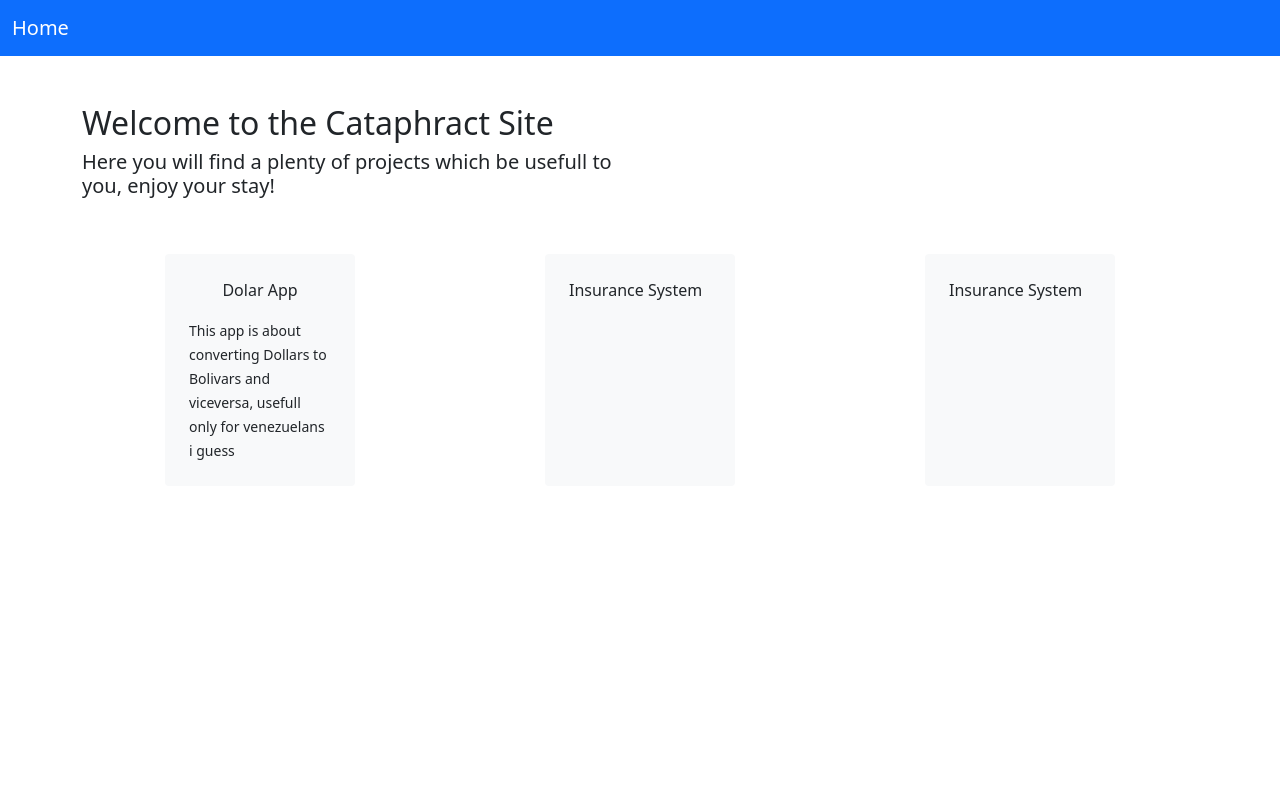
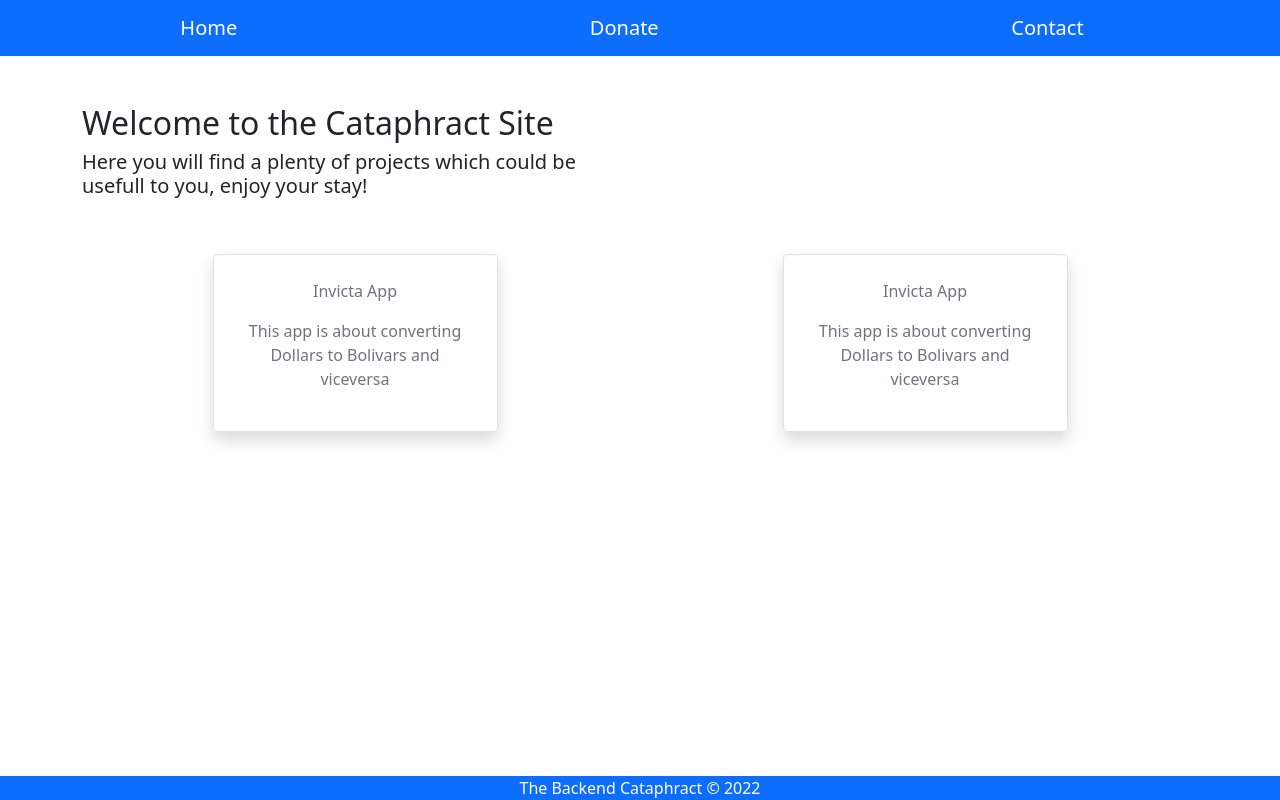
Before and after one commit to Joystickero17/cataphract_site, a plain HTML site: page index.html in a window 1280 px wide. Drawn offline with nearby package versions, Linux system fonts and the light colour scheme.

Commit message:
adding styles to index and some fixes
- added listblock class to css, to add animation in hover to each block
  of the index list
- fixed the sticky footer with new text and text color

```diff
--- a/index.html
+++ b/index.html
@@ -1,43 +1,71 @@
 <!DOCTYPE html>
 <html lang="en">
+
 <head>
     <meta charset="UTF-8">
     <meta http-equiv="X-UA-Compatible" content="IE=edge">
     <meta name="viewport" content="width=device-width, initial-scale=1.0">
-    <link href="https://cdn.jsdelivr.net/npm/bootstrap@5.1.3/dist/css/bootstrap.min.css" rel="stylesheet" integrity="sha384-1BmE4kWBq78iYhFldvKuhfTAU6auU8tT94WrHftjDbrCEXSU1oBoqyl2QvZ6jIW3" crossorigin="anonymous">
+    <link href="https://cdn.jsdelivr.net/npm/bootstrap@5.1.3/dist/css/bootstrap.min.css" rel="stylesheet"
+        integrity="sha384-1BmE4kWBq78iYhFldvKuhfTAU6auU8tT94WrHftjDbrCEXSU1oBoqyl2QvZ6jIW3" crossorigin="anonymous">
     <link rel="stylesheet" href="styles.css">
     <title>The backend cataphract site</title>
+    <style>
+        .footer {
+            position: fixed;
+            bottom: 0;
+
+
+
+        }
+    </style>
 </head>
+
 <body>
+
     <head>
         <nav class="navbar navbar-light bg-primary">
-            <div class="container-fluid">
-                <a href="#" class="navbar-brand text-white">Home</a>
+            <div class="container-fluid justify-content-around">
+                <a href="index.html" class="navbar-brand text-white">Home</a>
+                <a href="index.html" class="navbar-brand text-white">Donate</a>
+                <a href="index.html" class="navbar-brand text-white">Contact</a>
             </div>
         </nav>
     </head>
-    <div class="container">
+
+    <!-- Footer Sticky -->
+    <div class="container-fluid bg-primary footer">
+        <div class="row">
+            <div class="col-12 d-flex justify-content-center">
+                <span class="text-white">The Backend Cataphract &copy 2022</span>
+            </div>
+        </div>
+    </div>
+    <!-- End Footer Sticky -->
+
+    <div class="container mb-5">
         <div class="row mt-5">
             <div class="col-6">
                 <h2>Welcome to the Cataphract Site</h2>
-                <h5>Here you will find a plenty of projects which be usefull to you, enjoy your stay!</h5>
+                <h5>Here you will find a plenty of projects which could be usefull to you, enjoy your stay!</h5>
             </div>
         </div>
         <!-- content -->
         <div class="row justify-content-around mt-5">
-            <div class="col-2 bg-light rounded p-4">
-                <p class="text-bold text-center">Dolar App</p>
-                <small class="">This app is about converting Dollars to Bolivars and viceversa, usefull only for venezuelans i guess</small>
-            </div>
-            <div class="col-2 bg-light rounded p-4">
-                <p>Insurance System</p>
-            </div>
-            <div class="col-2 bg-light rounded p-4">
-                <p>Insurance System</p>
-            </div>
+            <a href="dolar_app.html" class="col-md-3 list-block mx-2 mx-md-0 shadow rounded border p-4 text-decoration-none text-secondary">
+                <p class="text-bold text-center">Invicta App</p>
+                <p class="fw-light text-center">This app is about converting Dollars to Bolivars and viceversa</p>
+            </a>
+            <a href="dolar_app.html" class="col-md-3 list-block mx-2 mx-md-0 shadow rounded border p-4 text-decoration-none text-secondary">
+                <p class="text-center">Invicta App</p>
+                <p class="fw-light text-center">This app is about converting Dollars to Bolivars and viceversa</p>
+            </a>
 
         </div>
     </div>
-    <script src="https://cdn.jsdelivr.net/npm/bootstrap@5.1.3/dist/js/bootstrap.bundle.min.js" integrity="sha384-ka7Sk0Gln4gmtz2MlQnikT1wXgYsOg+OMhuP+IlRH9sENBO0LRn5q+8nbTov4+1p" crossorigin="anonymous"></script>
+
+    <script src="https://cdn.jsdelivr.net/npm/bootstrap@5.1.3/dist/js/bootstrap.bundle.min.js"
+        integrity="sha384-ka7Sk0Gln4gmtz2MlQnikT1wXgYsOg+OMhuP+IlRH9sENBO0LRn5q+8nbTov4+1p"
+        crossorigin="anonymous"></script>
 </body>
+
 </html>
--- a/styles.css
+++ b/styles.css
@@ -0,0 +1,8 @@
+.list-block{
+    transition: all .5s;
+}
+
+.list-block:hover{
+    transition: all .5s;
+    transform: scale(1.05);
+}
```
Also changed, not shown: dolar_app.html (added, +81 -0 lines).
